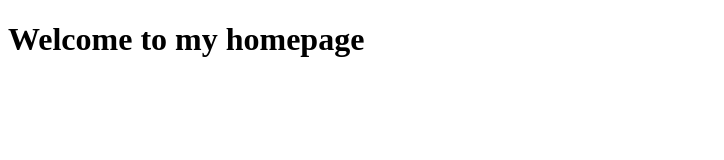
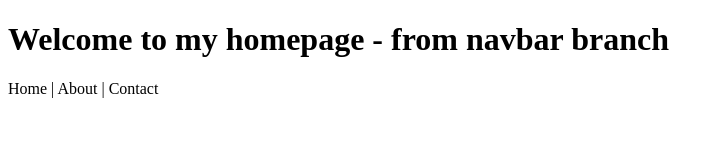
Before and after one commit to garbrielreylarzibalact-cyber/WEBTEC2-LARDIZABAL, a plain HTML site: page index.html in a window 1280 px wide. Shown: the whole page, without its empty margins (0-724 px from the left). Drawn offline with Linux system fonts and the light colour scheme.

Commit message:
Update index.html

```diff
--- a/index.html
+++ b/index.html
@@ -1,10 +1,8 @@
 <!doctype html>
 <html>
-<head>
-  <meta charset="utf-8">
-  <title>My Homepage</title>
-</head>
+<head><meta charset="utf-8"><title>My Homepage</title></head>
 <body>
-  <h1>Welcome to my homepage</h1>
+  <h1>Welcome to my homepage - from navbar branch</h1>
+  <nav>Home | About | Contact</nav>
 </body>
 </html>
```
